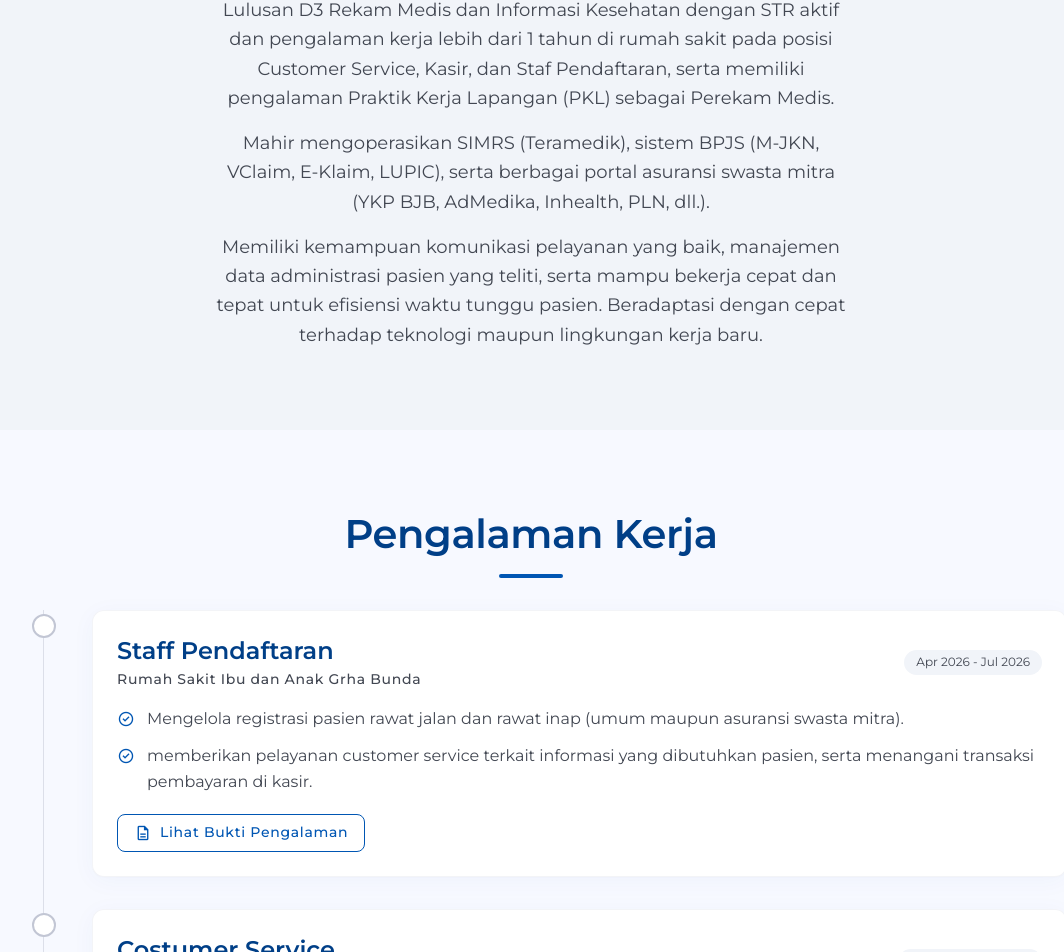
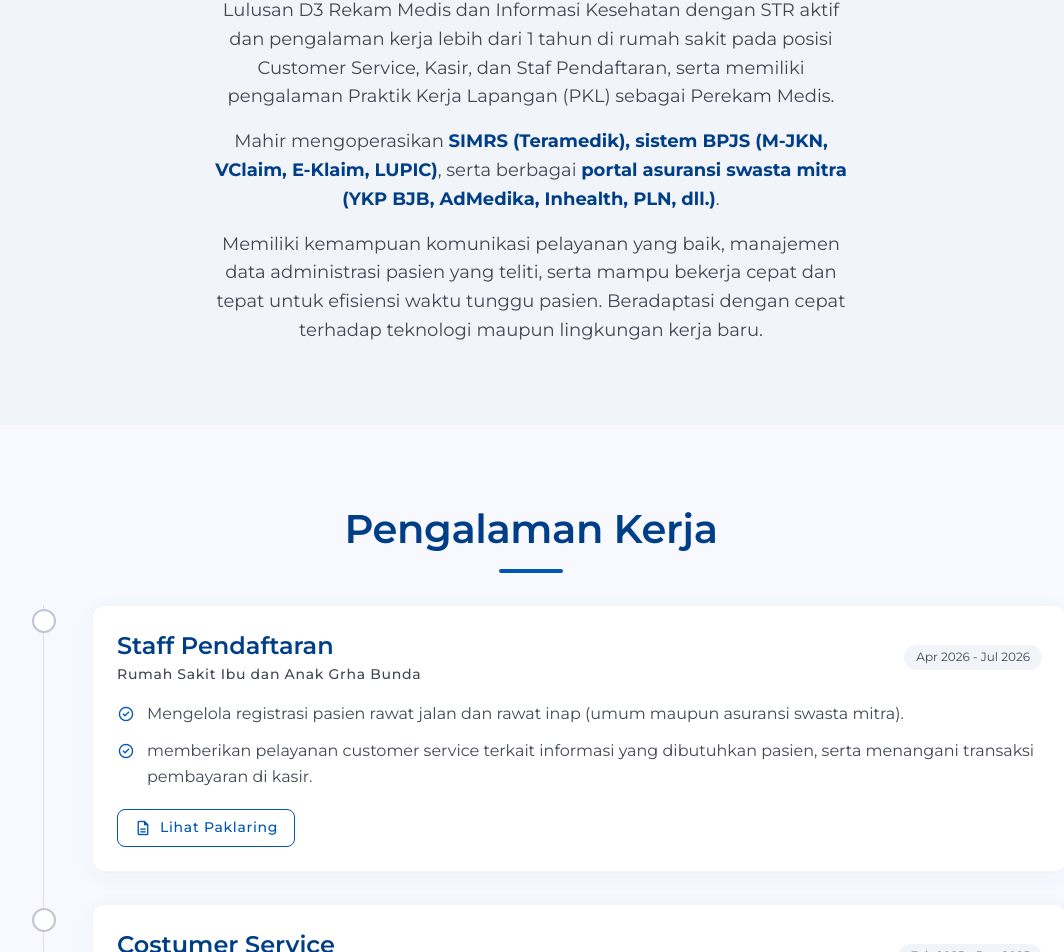
Before and after one commit to mrizqh294/portfolio-suciindah, a React (Vite) app: page / in a window 1280 px wide. Shown: the part 960-1912 px from the top of the page, without its empty margins (109-1173 px from the left). Built offline with nearby package versions, Linux system fonts and the light colour scheme; a web font is replaced by a local one.

Commit message:
update konten

```diff
--- a/src/components/About.jsx
+++ b/src/components/About.jsx
@@ -19,13 +19,13 @@ export default function About() {
           psychology
         </motion.span>
 
-        <motion.h2 variants={fadeUp} className="font-display text-headline-lg text-primary">
+        <motion.h2 variants={fadeUp} className="font-display text-headline-lg-mobile md:text-headline-lg text-primary">
           Tentang Saya
         </motion.h2>
 
         <motion.p
           variants={fadeUp}
-          className="font-body-lg text-body-lg text-on-surface-variant leading-relaxed"
+          className="font-body-lg text-body-md md:text-body-lg text-on-surface-variant leading-relaxed"
         >
           Lulusan D3 Rekam Medis dan Informasi Kesehatan dengan STR aktif dan
           pengalaman kerja lebih dari 1 tahun di rumah sakit pada posisi
@@ -35,15 +35,15 @@ export default function About() {
 
         <motion.p
           variants={fadeUp}
-          className="font-body-lg text-body-lg text-on-surface-variant leading-relaxed"
+          className="font-body-lg text-body-md md:text-body-lg text-on-surface-variant leading-relaxed"
         >
-          Mahir mengoperasikan SIMRS (Teramedik), sistem BPJS (M-JKN, VClaim, E-Klaim, LUPIC),
-          serta berbagai portal asuransi swasta mitra (YKP BJB, AdMedika, Inhealth, PLN, dll.).
+          Mahir mengoperasikan <span className="font-bold text-primary">SIMRS (Teramedik), sistem BPJS (M-JKN, VClaim, E-Klaim, LUPIC)</span>,
+          serta berbagai <span className="font-bold text-primary">portal asuransi swasta mitra (YKP BJB, AdMedika, Inhealth, PLN, dll.)</span>.
         </motion.p>
 
         <motion.p
           variants={fadeUp}
-          className="font-body-lg text-body-lg text-on-surface-variant leading-relaxed"
+          className="font-body-lg text-body-md md:text-body-lg text-on-surface-variant leading-relaxed"
         >
           Memiliki kemampuan komunikasi pelayanan yang baik, manajemen data administrasi
           pasien yang teliti, serta mampu bekerja cepat dan tepat untuk efisiensi waktu
--- a/src/components/Contact.jsx
+++ b/src/components/Contact.jsx
@@ -44,7 +44,7 @@ export default function Contact() {
           className="flex-1 flex flex-col gap-6"
         >
           <div>
-            <h2 className="font-display text-headline-lg text-primary">Hubungi Saya</h2>
+            <h2 className="font-display text-headline-lg-mobile md:text-headline-lg text-primary">Hubungi Saya</h2>
             <p className="font-body-lg text-body-lg text-on-surface-variant mt-2 max-w-md">
               Saya selalu terbuka untuk mendiskusikan pekerjaan atau peluang kerjasama.
               Kirim pesan.
--- a/src/components/Education.jsx
+++ b/src/components/Education.jsx
@@ -23,7 +23,7 @@ export default function Education() {
           variants={fadeUp}
           className="flex flex-col items-center mb-stack-md"
         >
-          <h2 className="font-display text-headline-lg text-primary">Pendidikan</h2>
+          <h2 className="font-display text-headline-lg-mobile md:text-headline-lg text-primary">Pendidikan</h2>
           <div className="w-16 h-1 bg-primary-container mt-4 rounded-full" />
         </motion.div>
 
--- a/src/components/Experience.jsx
+++ b/src/components/Experience.jsx
@@ -50,7 +50,7 @@ export default function Experience() {
         variants={fadeUp}
         className="flex flex-col items-center mb-stack-md"
       >
-        <h2 className="font-display text-headline-lg text-primary">Pengalaman Kerja</h2>
+        <h2 className="font-display text-headline-lg-mobile md:text-headline-lg text-primary">Pengalaman Kerja</h2>
         <div className="w-16 h-1 bg-primary-container mt-4 rounded-full" />
       </motion.div>
 
@@ -105,7 +105,7 @@ export default function Experience() {
                   className="inline-flex items-center gap-2 mt-5 px-4 py-2 rounded-lg border border-primary-container text-primary-container font-label-md text-label-md hover:bg-primary-container hover:text-on-primary transition-colors"
                 >
                   <span className="material-symbols-outlined text-[18px]">description</span>
-                  Lihat Bukti Pengalaman
+                  Lihat Paklaring
                 </a>
               )}
             </div>
--- a/src/components/Gallery.jsx
+++ b/src/components/Gallery.jsx
@@ -69,7 +69,7 @@ export default function Gallery() {
         className="max-w-container-max mx-auto px-margin-mobile md:px-margin-desktop mb-stack-md flex justify-between items-end"
       >
         <div>
-          <h2 className="font-display text-headline-lg text-primary">Galeri</h2>
+          <h2 className="font-display text-headline-lg-mobile md:text-headline-lg text-primary">Galeri</h2>
           <div className="w-16 h-1 bg-primary-container mt-4 rounded-full" />
         </div>
 
--- a/src/components/Skills.jsx
+++ b/src/components/Skills.jsx
@@ -87,19 +87,11 @@
 
 import { motion } from "framer-motion";
 import { fadeUp, staggerContainer, staggerItem, viewportOnce } from "../animations";
-import serti1 from "../assets/serti1.png";
 import serti2 from "../assets/serti2.png";
 import serti3 from "../assets/serti3.png";
 import jurnal from "../assets/jurnal.png";
 
 const SKILLS = [
-  {
-    image: serti1,
-    title: "Surat Tanda Registrasi (STR)",
-    description: "Lulus Uji Kompetensi Rekam Medis dan Informasi Kesehatan pada tanggal 28 Agustus 2024",
-    actionLabel: "Lihat Sertifikat",
-    link: "https://drive.google.com/file/d/1setRRDfHjB7Xxbp2ztcwoZOeBGxOX9c-/view?usp=drivesdk",
-  },
   {
     image: jurnal,
     title: "Publikasi Artikel Ilmiah",
@@ -133,7 +125,7 @@ export default function Skills() {
         variants={fadeUp}
         className="flex flex-col items-center mb-stack-md"
       >
-        <h2 className="font-display text-headline-lg text-primary">Sertifikat & Publikasi</h2>
+        <h2 className="font-display text-headline-lg-mobile md:text-headline-lg text-primary">Sertifikat & Publikasi</h2>
         <div className="w-16 h-1 bg-primary-container mt-4 rounded-full" />
       </motion.div>
 
```
Also changed, not shown: src/assets/serti1.png (deleted).
